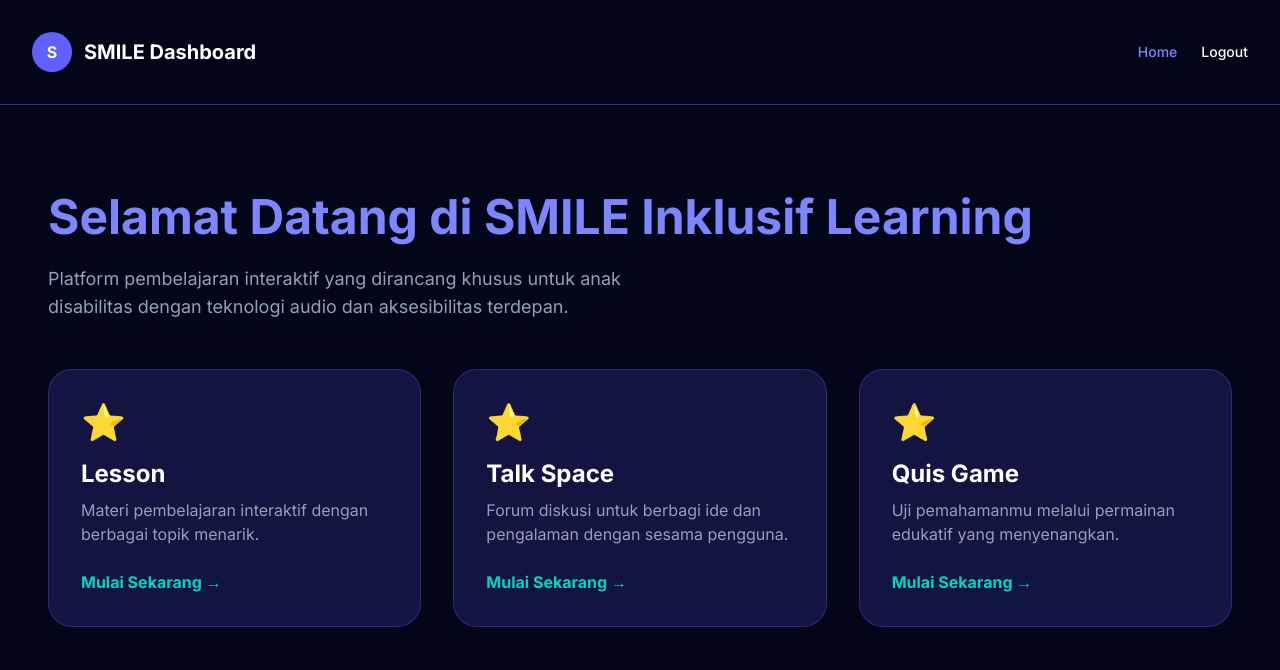
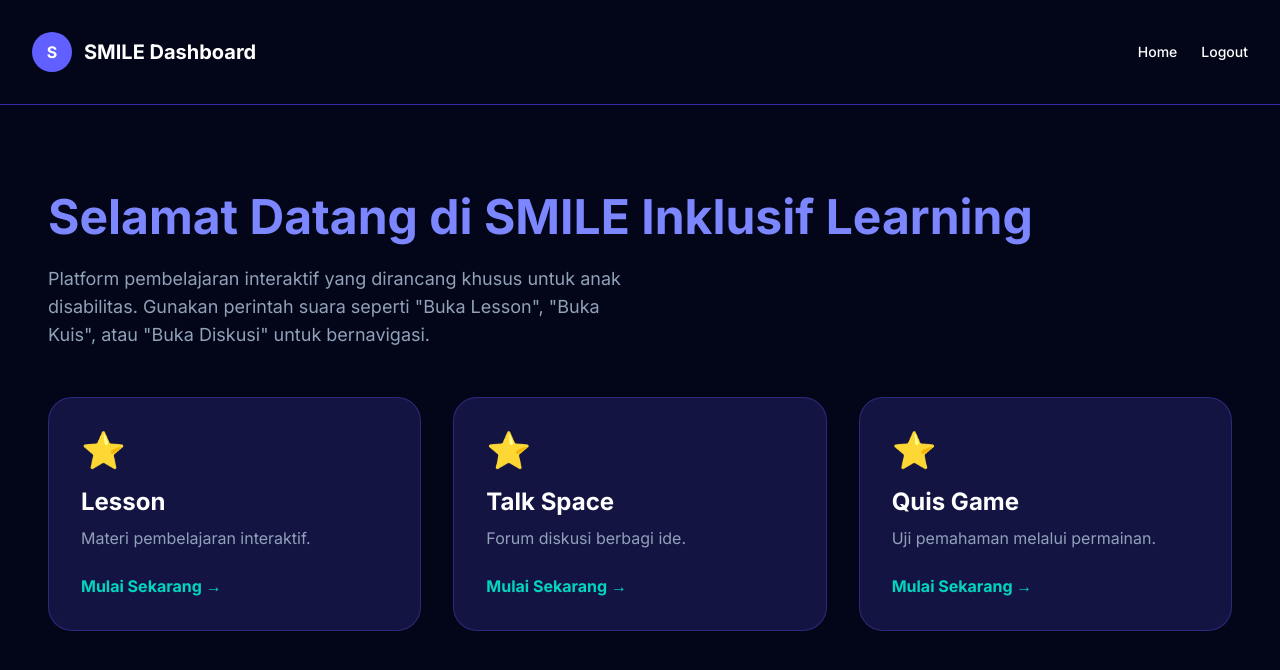
Before and after one commit to naisaaaa745/SMILE, a Next.js app: page /dashboard in a window 1280 px wide. Shown: the top 670 px of the page. Built offline with nearby package versions, Linux system fonts and the light colour scheme.

Commit message:
update fitur suara

```diff
--- a/app/dashboard/page.tsx
+++ b/app/dashboard/page.tsx
@@ -1,17 +1,40 @@
+'use client'; // Pastikan pakai 'use client' karena ada interaksi hook
 import Link from 'next/link';
+import { useEffect } from 'react';
+import { useRouter } from 'next/navigation';
 
 export default function DashboardPage() {
+  const router = useRouter();
+
+  // Implementasi Navigasi Suara
+  useEffect(() => {
+    const SpeechRecognition = window.SpeechRecognition || window.webkitSpeechRecognition;
+    if (SpeechRecognition) {
+      const recognition = new SpeechRecognition();
+      recognition.lang = 'id-ID';
+      recognition.continuous = true;
+      recognition.start();
+
+      recognition.onresult = (event) => {
+        const command = event.results[event.results.length - 1][0].transcript.toLowerCase();
+        if (command.includes("lesson")) router.push('/lesson');
+        if (command.includes("kuis")) router.push('/quis-game');
+        if (command.includes("diskusi")) router.push('/talk-space');
+      };
+    }
+  }, [router]);
+
   return (
     <main className="min-h-screen bg-slate-950 text-white">
       {/* Navbar Dashboard */}
       <header className="flex justify-between items-center p-8 border-b border-indigo-800">
         <div className="flex items-center gap-3">
-          <div className="w-10 h-10 bg-indigo-500 rounded-full flex items-center justify-center font-bold">S</div>
+          <div className="w-10 h-10 bg-indigo-500 rounded-full flex items-center justify-center font-bold" aria-hidden="true">S</div>
           <h1 className="text-xl font-bold">SMILE Dashboard</h1>
         </div>
         <nav className="flex gap-6 text-sm font-medium">
-          <Link href="/dashboard" className="text-indigo-400">Home</Link>
-          <Link href="/" className="hover:text-indigo-400">Logout</Link>
+          <Link href="/dashboard" aria-label="Halaman Beranda">Home</Link>
+          <Link href="/" aria-label="Keluar dari akun">Logout</Link>
         </nav>
       </header>
 
@@ -19,21 +42,26 @@ export default function DashboardPage() {
       <section className="p-12 mt-10">
         <h2 className="text-5xl font-bold mb-6 text-indigo-400">Selamat Datang di SMILE Inklusif Learning</h2>
         <p className="text-slate-400 text-lg max-w-xl mb-12">
-          Platform pembelajaran interaktif yang dirancang khusus untuk anak disabilitas dengan teknologi audio dan aksesibilitas terdepan.
+          Platform pembelajaran interaktif yang dirancang khusus untuk anak disabilitas.
+          Gunakan perintah suara seperti "Buka Lesson", "Buka Kuis", atau "Buka Diskusi" untuk bernavigasi.
         </p>
 
-        {/* Grid Menu */}
+        {/* Grid Menu dengan aria-label */}
         <div className="grid grid-cols-1 md:grid-cols-3 gap-8">
           {[
-            { title: "Lesson", href: "/lesson", desc: "Materi pembelajaran interaktif dengan berbagai topik menarik." },
-            { title: "Talk Space", href: "/talk-space", desc: "Forum diskusi untuk berbagi ide dan pengalaman dengan sesama pengguna." },
-            { title: "Quis Game", href: "/quis-game", desc: "Uji pemahamanmu melalui permainan edukatif yang menyenangkan." }
+            { title: "Lesson", href: "/lesson", desc: "Materi pembelajaran interaktif.", aria: "Buka menu materi pembelajaran" },
+            { title: "Talk Space", href: "/talk-space", desc: "Forum diskusi berbagi ide.", aria: "Buka menu forum diskusi" },
+            { title: "Quis Game", href: "/quis-game", desc: "Uji pemahaman melalui permainan.", aria: "Buka menu permainan kuis" }
           ].map((item) => (
             <div key={item.title} className="bg-indigo-900/40 p-8 rounded-3xl border border-indigo-500/30">
-              <div className="text-4xl mb-4">⭐</div>
+              <div className="text-4xl mb-4" aria-hidden="true">⭐</div>
               <h3 className="text-2xl font-bold mb-2">{item.title}</h3>
               <p className="text-slate-400 mb-6">{item.desc}</p>
-              <Link href={item.href} className="text-teal-400 font-bold hover:underline">
+              <Link
+                href={item.href}
+                className="text-teal-400 font-bold hover:underline"
+                aria-label={item.aria}
+              >
                 Mulai Sekarang →
               </Link>
             </div>
```
Also changed, not shown: app/QuizGame.tsx (deleted), app/quis-game/QuizGame.tsx (renamed from app/quis-game/page.tsx).
